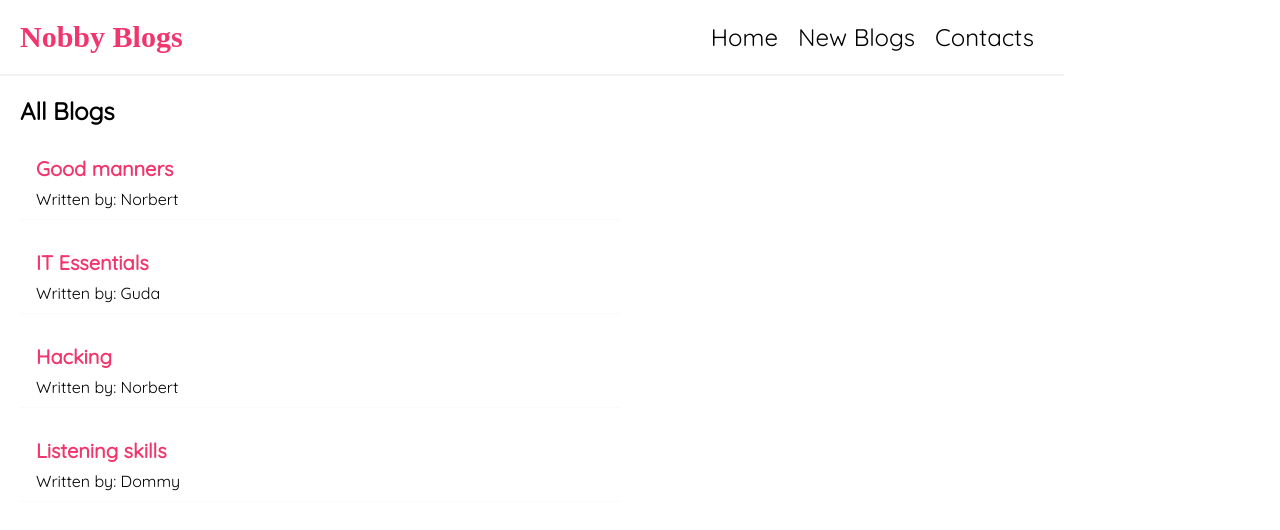
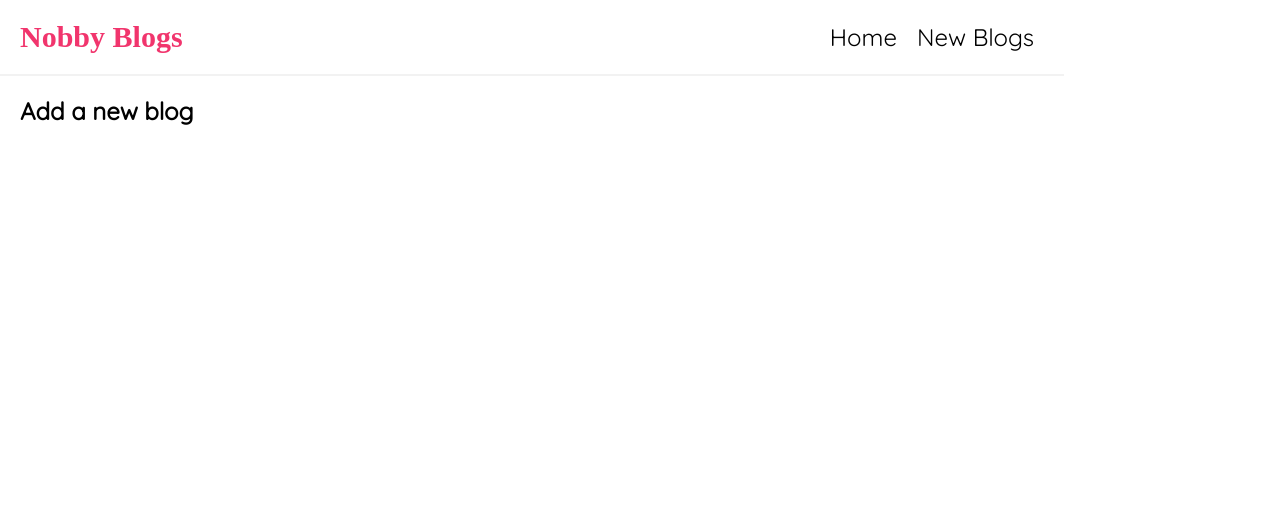
Before and after one commit to norbert10/Blogs, a React (Create React App) app: page /create in a window 1280 px wide. Shown: the top 530 px of the page. Built offline with nearby package versions, Linux system fonts and the light colour scheme; data requests are answered from the project's data file.

Commit message:
Router links

```diff
--- a/package.json
+++ b/package.json
@@ -8,7 +8,7 @@
     "@testing-library/user-event": "^13.5.0",
     "react": "^17.0.2",
     "react-dom": "^17.0.2",
-    "react-router-dom": "^6.2.2",
+    "react-router-dom": "^5.3.0",
     "react-scripts": "5.0.0",
     "web-vitals": "^2.1.4"
   },
--- a/src/App.js
+++ b/src/App.js
@@ -1,16 +1,23 @@
 import Navbar from './Navbar';
 import Home from './Home';
+import { BrowserRouter as Router, Route, Switch } from 'react-router-dom'
+import Create from './Create';
 
 
 function App() {
 
   return (
-    <div className="App">
-      <Navbar />
-      <div className='content'>
-        <Home />
+    <Router>
+      <div className="App">
+        <Navbar />
+        <div className='content'>
+            <Switch>
+              <Route exact path='/' component={Home} />
+              <Route path='/create'component={Create} />
+            </Switch>
+        </div>
       </div>
-    </div>
+    </Router>
   );
 }
 
--- /dev/null
+++ b/src/Create.js
@@ -0,0 +1,9 @@
+const Create = () => {
+    return (
+        <div className="create">
+            <h2>Add a new blog</h2>
+        </div>
+     );
+}
+
+export default Create;
--- a/src/Navbar.js
+++ b/src/Navbar.js
@@ -1,12 +1,16 @@
+import { Link } from "react-router-dom";
 const Navbar = () => {
     return (
         <nav className="navbar-container">
             <h1>Nobby Blogs</h1>
             <div className="nav-links">
-                <a href="#">Home</a>
-                <a href="#">New Blogs</a>
+                <Link to="/">Home</Link>
+                <Link to="/create">New Blogs</Link>
                 {/* <a href="#">About</a> */}
-                <a href="#">Contacts</a>
+
+                {/* <a href="/">Home</a>
+                <a href="/create">New Blogs</a>
+                <a href="#">Contacts</a> */}
 
             </div>
         </nav>
```
Also changed, not shown: 1 other file (tests, documents, lock files or other folders).
